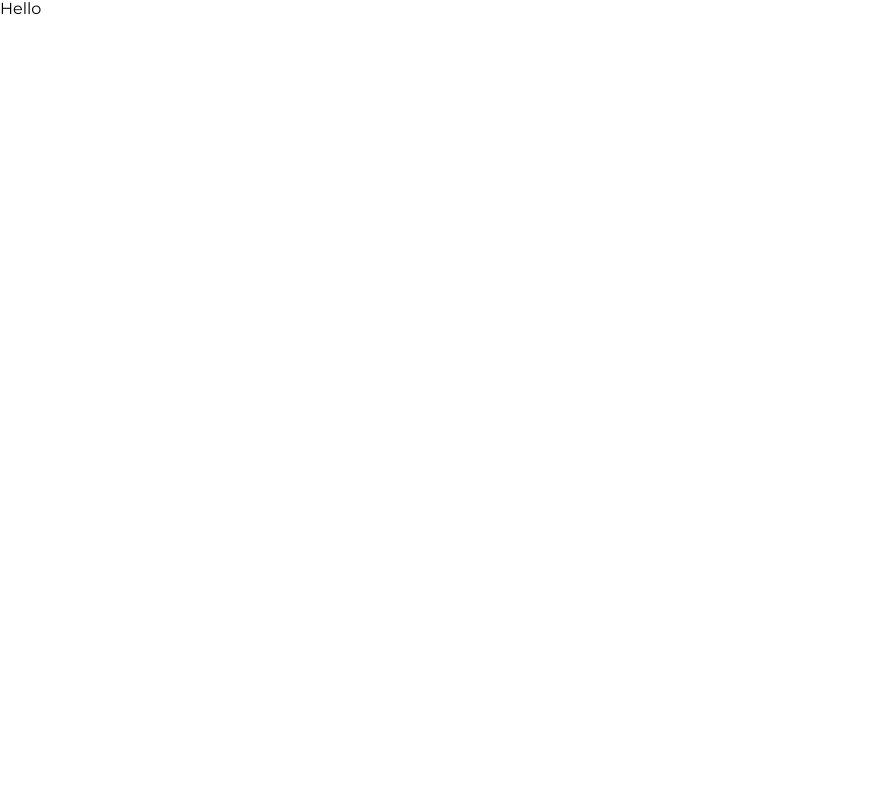
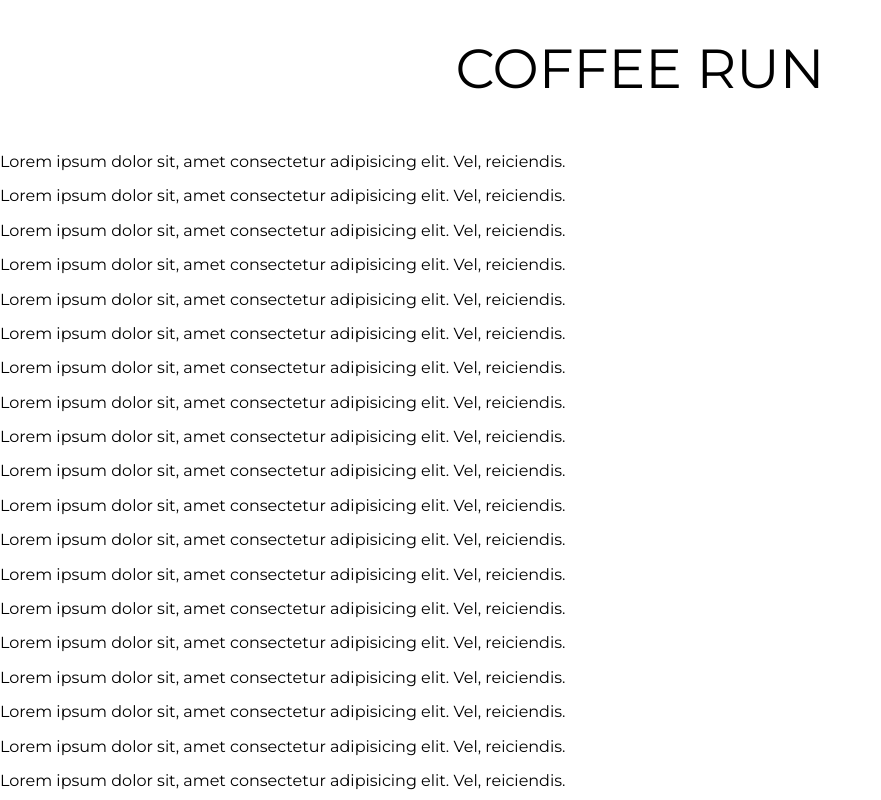
Before and after one commit to Dmytro27Ind/coffeerun, a plain HTML site: page index.html in a window 1280 px wide. Shown: the whole page, without its empty margins (0-881 px from the left). Drawn offline with nearby package versions, Linux system fonts and the light colour scheme.

Commit message:
Fixed header was added.

```diff
--- a/index.html
+++ b/index.html
@@ -17,6 +17,34 @@
     <meta name="theme-color" content="#ffffff">
 </head>
 <body>
-    Hello
+    <div class="flex__container">
+        <div class="flex__header">
+            <h1>Coffee Run</h1>
+        </div>
+        <div class="flex__content">
+            <p>Lorem ipsum dolor sit, amet consectetur adipisicing elit. Vel, reiciendis.</p>
+            <p>Lorem ipsum dolor sit, amet consectetur adipisicing elit. Vel, reiciendis.</p>
+            <p>Lorem ipsum dolor sit, amet consectetur adipisicing elit. Vel, reiciendis.</p>
+            <p>Lorem ipsum dolor sit, amet consectetur adipisicing elit. Vel, reiciendis.</p>
+            <p>Lorem ipsum dolor sit, amet consectetur adipisicing elit. Vel, reiciendis.</p>
+            <p>Lorem ipsum dolor sit, amet consectetur adipisicing elit. Vel, reiciendis.</p>
+            <p>Lorem ipsum dolor sit, amet consectetur adipisicing elit. Vel, reiciendis.</p>
+            <p>Lorem ipsum dolor sit, amet consectetur adipisicing elit. Vel, reiciendis.</p>
+            <p>Lorem ipsum dolor sit, amet consectetur adipisicing elit. Vel, reiciendis.</p>
+            <p>Lorem ipsum dolor sit, amet consectetur adipisicing elit. Vel, reiciendis.</p>
+            <p>Lorem ipsum dolor sit, amet consectetur adipisicing elit. Vel, reiciendis.</p>
+            <p>Lorem ipsum dolor sit, amet consectetur adipisicing elit. Vel, reiciendis.</p>
+            <p>Lorem ipsum dolor sit, amet consectetur adipisicing elit. Vel, reiciendis.</p>
+            <p>Lorem ipsum dolor sit, amet consectetur adipisicing elit. Vel, reiciendis.</p>
+            <p>Lorem ipsum dolor sit, amet consectetur adipisicing elit. Vel, reiciendis.</p>
+            <p>Lorem ipsum dolor sit, amet consectetur adipisicing elit. Vel, reiciendis.</p>
+            <p>Lorem ipsum dolor sit, amet consectetur adipisicing elit. Vel, reiciendis.</p>
+            <p>Lorem ipsum dolor sit, amet consectetur adipisicing elit. Vel, reiciendis.</p>
+            <p>Lorem ipsum dolor sit, amet consectetur adipisicing elit. Vel, reiciendis.</p>
+            <p>Lorem ipsum dolor sit, amet consectetur adipisicing elit. Vel, reiciendis.</p>
+            <p>Lorem ipsum dolor sit, amet consectetur adipisicing elit. Vel, reiciendis.</p>
+        </div>
+    </div>
 </body>
+    <script src="scripts/datastore.js" charset="utf-8"></script>
 </html>
--- a/stylesheets/styles.css
+++ b/stylesheets/styles.css
@@ -1,8 +1,29 @@
 @import url(https://fonts.googleapis.com/css?family=Montserrat);
 
-html, body{
+html, body, .flex__container{
     height: 100%;
 }
 body{
+    overflow: hidden;
     font-family: 'Montserrat';
 }
+.flex__container{
+    display: flex;
+    flex-direction: column;
+}
+.flex__header{
+    flex: 0 0 auto;
+}
+.flex__content{
+    flex: 1 1 auto;
+    position: relative;
+    overflow-y: scroll;
+}
+
+.flex__header > h1{
+    font-size: 55px;
+    font-weight: 100;
+    text-transform: uppercase;
+    text-align: center;
+    padding: 0 20px;
+}
```
Also changed, not shown: scripts/datastore.js (added).
